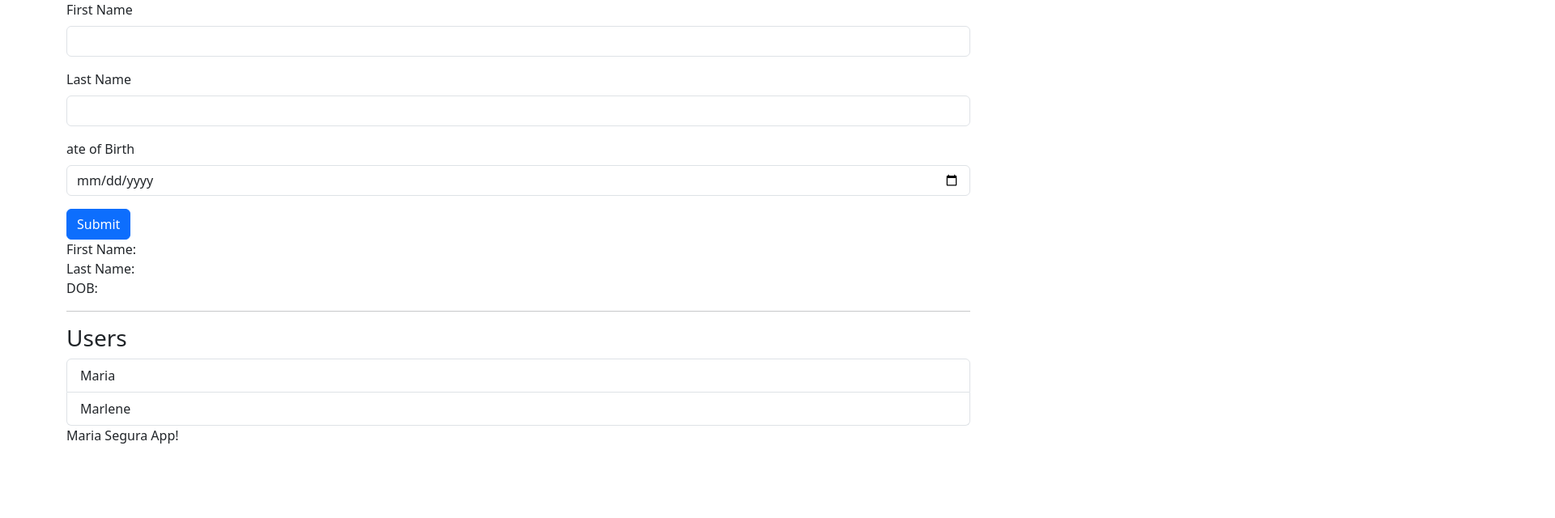
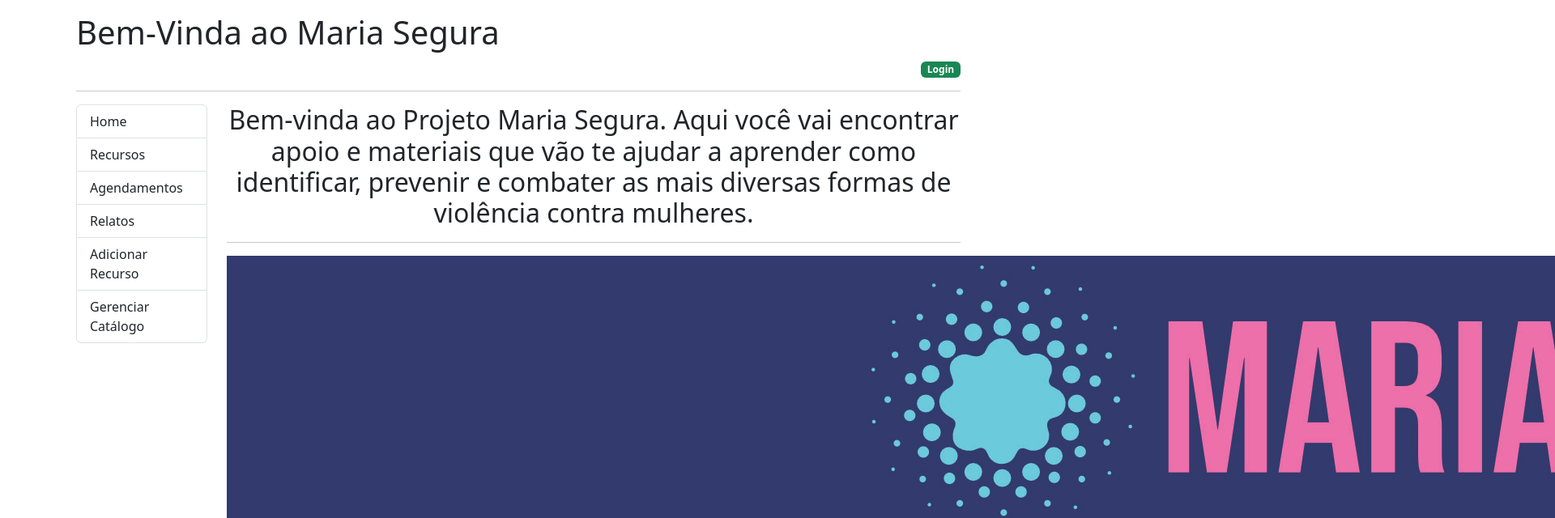
Before and after one commit to Rafaela314/mariasegura_web, a React (Create React App) app: page / in a window 1280 px wide. Shown: the top 640 px of the page at 81% size, 1920 px wide, since content can reach past the window. Built offline with nearby package versions, Linux system fonts and the light colour scheme.

Commit message:
üse react router

```diff
--- a/src/App.js
+++ b/src/App.js
@@ -1,9 +1,36 @@
+import Home from './components/Home';
+
 function App() {
     return (
-        <div>
-            Maria Segura App!
+        <div className="container">
+            <div className="row">
+                <div className="col">
+                    <h1 className="mt-3"> Bem-Vinda ao Maria Segura </h1>
+                </div>
+            </div>
+            <div className="col text-end">
+                <a href="#!"><span className="badge bg-success">Login</span></a>
+            </div>
+            <hr className="mb-3"></hr>
+            <div className="row">
+                <div className="col-md-2">
+                    <nav>
+                        <div className="list-group">
+                            <a href="#!"className="list-group-item list-group-item-action">Home</a>
+                            <a href="#!"className="list-group-item list-group-item-action">Recursos</a>
+                            <a href="#!"className="list-group-item list-group-item-action">Agendamentos</a>
+                            <a href="#!"className="list-group-item list-group-item-action">Relatos</a>
+                            <a href="#!"className="list-group-item list-group-item-action">Adicionar Recurso</a>
+                            <a href="#!"className="list-group-item list-group-item-action">Gerenciar Catálogo</a>
+                        </div>
+                    </nav>
+                </div>
+                <div className="col-md-10">
+                    <Home />
+                </div>
+            </div>
         </div>
-    )
+    );
 }
 
 export default App;
--- /dev/null
+++ b/src/components/Home.js
@@ -0,0 +1,17 @@
+import Hug from "././../images/hug.jpg";
+const Home = () => {
+    return(
+        <>
+        <div className="text-center">
+            <h2>Bem-vinda ao Projeto Maria Segura.
+            Aqui você vai encontrar apoio e materiais que vão te ajudar a aprender como identificar, prevenir e combater
+            as mais diversas formas de violência contra mulheres.
+            </h2>
+            <hr />
+            <img src={Hug} alt="women hug"></img>
+        </div>
+        </>
+    )
+}
+
+export default Home;
--- a/src/index.js
+++ b/src/index.js
@@ -10,7 +10,7 @@ root.render(
     <div className="container">
       <div className="row">
         <div className="col">
-          <AppClass />
+         {/* <AppClass />*/}
           <App />
         </div>
       </div>
```
Also changed, not shown: src/components/ErrorPage.js (added, +19 -0 lines), src/components/Resources.js (added, +13 -0 lines), src/images/hug.jpg (added).
